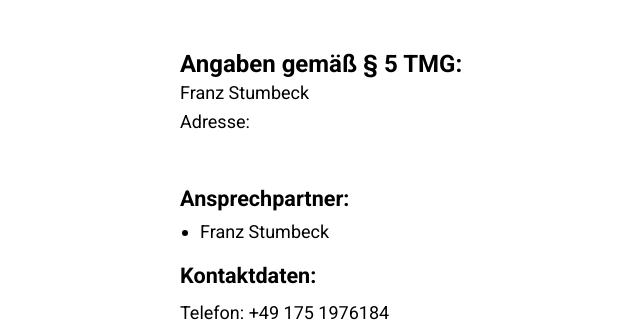
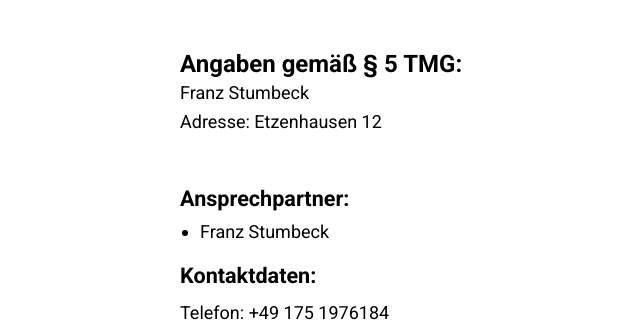
Before and after one commit to Lukxi/Grillerei, a PHP site: page /grillerei/impressum.php in a window 1280 px wide. Shown: the part 800-1124 px from the top of the page, without its empty margins (76-716 px from the left). Run offline with PHP 8.4, Linux system fonts and the light colour scheme.

Commit message:
Bildänderung

```diff
--- a/impressum.php
+++ b/impressum.php
@@ -24,7 +24,7 @@
 
         <h4>Angaben gemäß § 5 TMG:</h4>
         <p>Franz Stumbeck</p>
-        <p>Adresse: </p>
+        <p>Adresse: Etzenhausen 12</p>
         <br>
         <p></a></p>
         <br>
```
